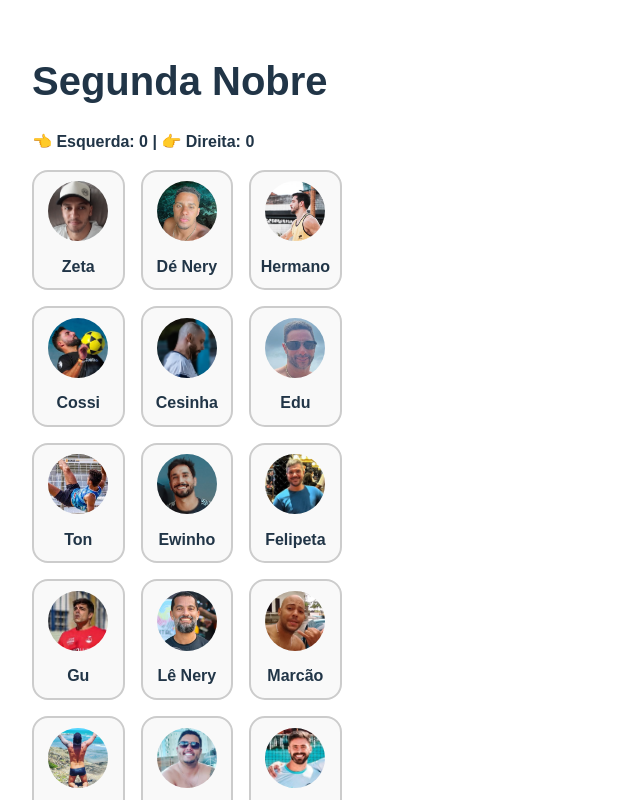
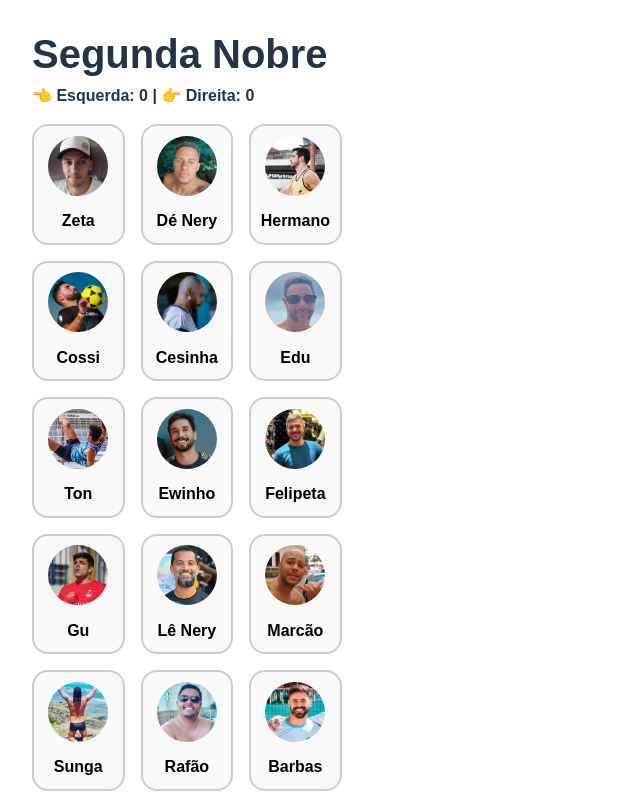
Before and after one commit to raffaelzeta/segunda-nobre, a React (Vite) app: page / in a window 1280 px wide. Shown: the top 800 px of the page, without its empty margins (0-640 px from the left). Built offline with nearby package versions, Linux system fonts and the light colour scheme.

Commit message:
ajuste congelar paineis

```diff
--- a/src/App.jsx
+++ b/src/App.jsx
@@ -115,13 +115,22 @@ function App() {
   };
 
   return (
+
     <div style={{ padding: '2rem', fontFamily: 'sans-serif' }}>
-      <h1 style={{ fontSize: '2.5rem' }}>Segunda Nobre</h1>
+      <div style={{
+        position: 'sticky',
+        top: 0,
+        background: '#fff',
+        paddingBottom: '1rem',
+        zIndex: 1000
+      }}>
+        <h1 style={{ fontSize: '2.5rem', margin: 0 }}>Segunda Nobre</h1>
+        <div style={{ fontWeight: 'bold', marginTop: '0.5rem' }}>
+          👈 Esquerda: {Object.values(ladosEscolhidos).filter((l) => l === 'esquerda').length} |
+          👉 Direita: {Object.values(ladosEscolhidos).filter((l) => l === 'direita').length}
+        </div>
+      </div>
 
-      <div style={{ fontWeight: 'bold', marginBottom: '1rem' }}>
-        👈 Esquerda: {Object.values(ladosEscolhidos).filter((l) => l === 'esquerda').length} |
-        👉 Direita: {Object.values(ladosEscolhidos).filter((l) => l === 'direita').length}
-      </div>
 
       <div
         style={{
@@ -159,7 +168,7 @@ function App() {
                   marginBottom: '0.4rem',
                 }}
               />
-              <div><strong>{jogador.apelido}</strong></div>
+              <div style={{ color: '#000' }}><strong>{jogador.apelido}</strong></div>
               {estaConfirmado && (
                 <div style={{ display: 'flex', justifyContent: 'center', gap: '0.3rem', marginTop: '0.3rem' }}>
                   <button onClick={(e) => { e.stopPropagation(); escolherLado(jogador.apelido, 'esquerda'); }}
@@ -274,4 +283,4 @@ function App() {
 export default App;
 
 
-// git add . && git commit -m "ajuste layout 3h" && git push origin main
+// git add . && git commit -m "ajuste layout hist" && git push origin main
```
